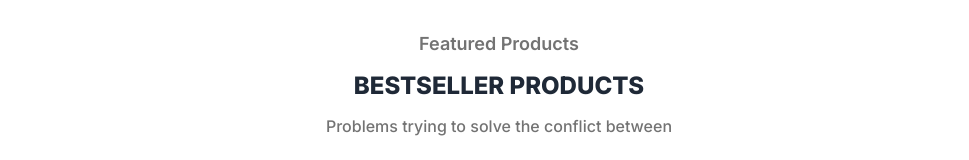
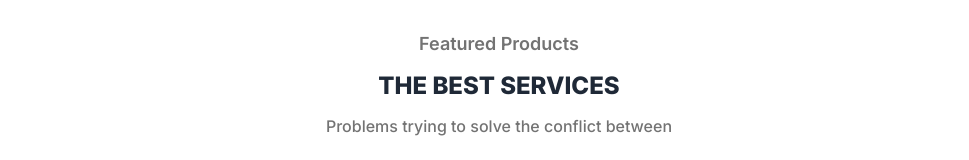
Before and after one commit to felix1251/ecommerce-web, a Next.js app: page / in a window 1280 px wide. Shown: the part 1291-1451 px from the top of the page, without its empty margins (141-1110 px from the left). Built offline with nearby package versions, Linux system fonts and the light colour scheme; no server answers.

Commit message:
add label to SectionDescription

```diff
--- a/components/atoms/SectionDescription.tsx
+++ b/components/atoms/SectionDescription.tsx
@@ -1,9 +1,11 @@
 interface ISectionDescriptionProps {
   withExtraDescription?: boolean;
+  label: string;
 }
 
 const SectionDescription: React.FunctionComponent<ISectionDescriptionProps> = ({
   withExtraDescription = true,
+  label,
 }: ISectionDescriptionProps) => {
   return (
     <div
@@ -21,7 +23,7 @@ const SectionDescription: React.FunctionComponent<ISectionDescriptionProps> = ({
           withExtraDescription ? "" : "-mb-3"
         }"`}
       >
-        Bestseller Products
+        {label}
       </div>
       {withExtraDescription && (
         <p className="font-medium text-neutral-500">
--- a/components/molecules/DynamicProductsSection.tsx
+++ b/components/molecules/DynamicProductsSection.tsx
@@ -47,7 +47,10 @@ const DynamicProductsSection: React.FunctionComponent<
         withExtraDescription ? "gap-16" : "gap-8"
       }`}
     >
-      <SectionDescription withExtraDescription={withExtraDescription} />
+      <SectionDescription
+        withExtraDescription={withExtraDescription}
+        label="Bestseller Products"
+      />
       {!withExtraDescription && <hr />}
       <div className="grid grid-cols-5 gap-6">
         {productLoading &&
--- a/components/molecules/NotesSection.tsx
+++ b/components/molecules/NotesSection.tsx
@@ -3,7 +3,7 @@ import { Note, SectionDescription } from "@/atoms";
 const NotesSection: React.FunctionComponent = () => {
   return (
     <section className="py-16 margin-small-screen flex flex-col w-full">
-      <SectionDescription />
+      <SectionDescription label="THE BEST SERVICES" />
       <div className="my-20 grid grid-cols-3 place-items-start w-full gap-10">
         <Note
           imgUrl="/book-reader.svg"
```
